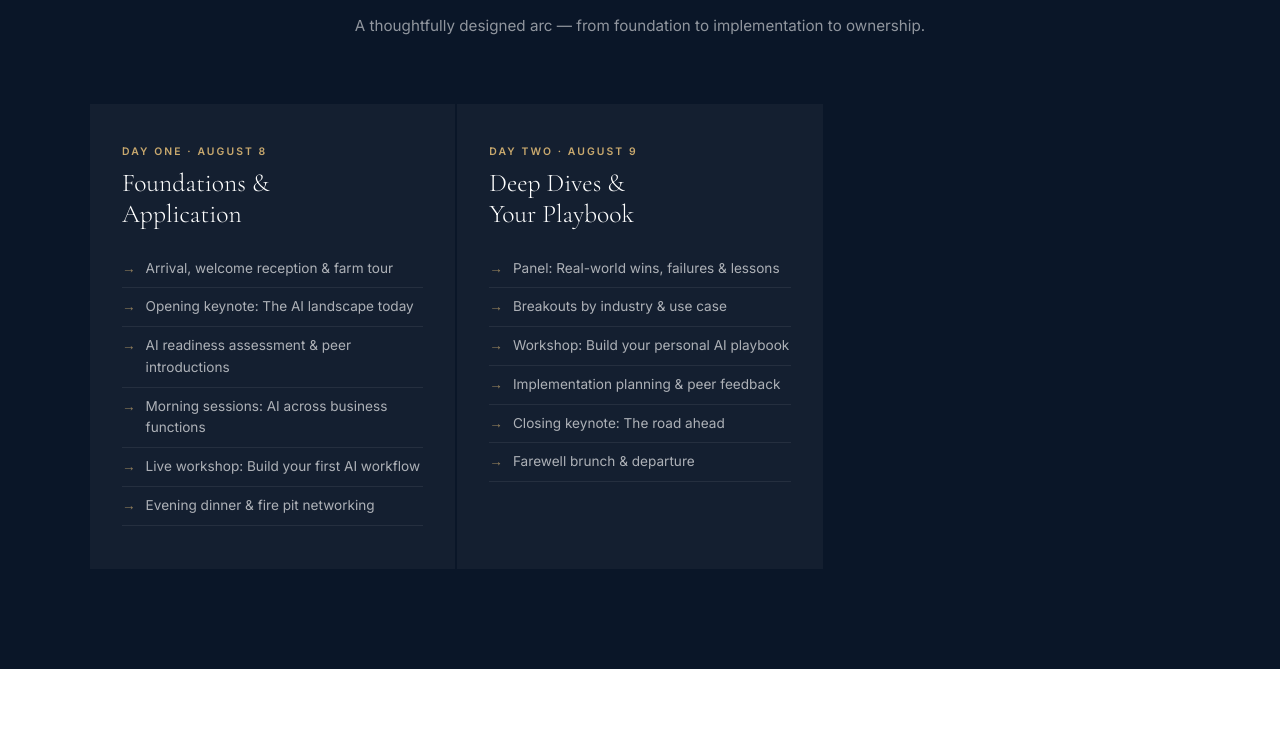
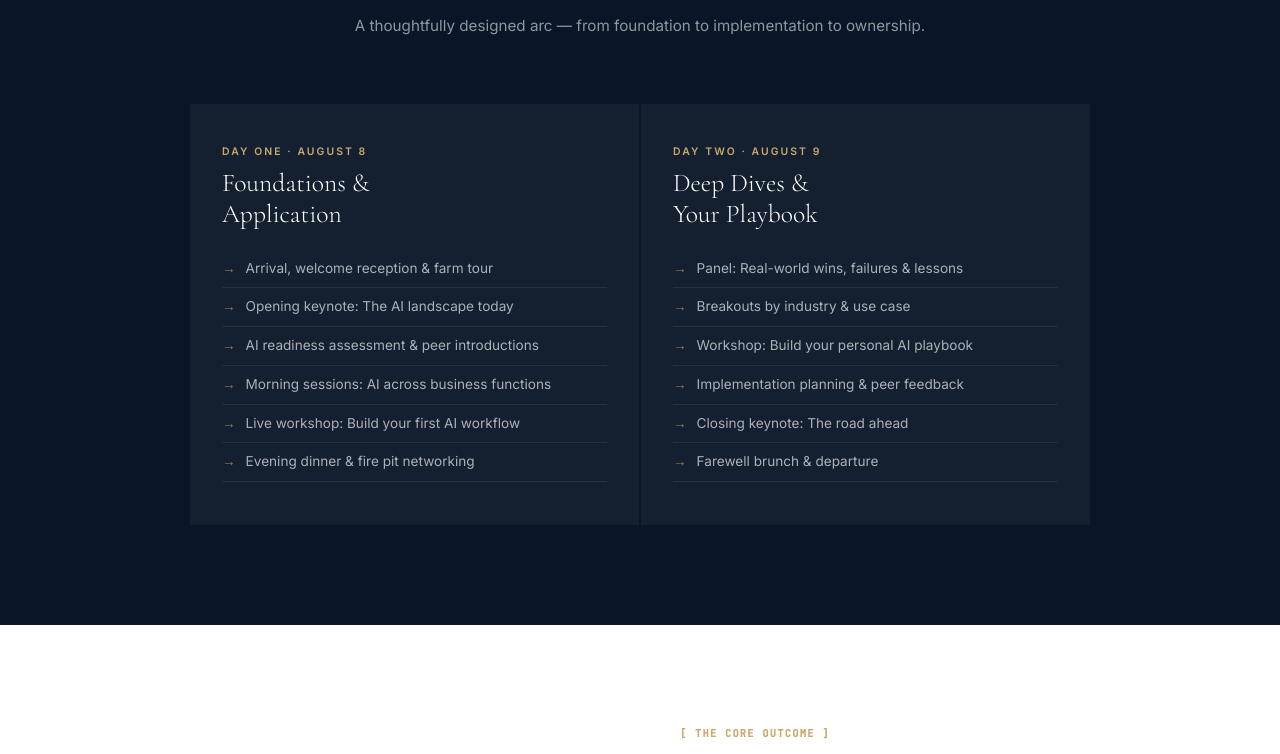
Before and after one commit to bradleyparnell/riversidefarm, a website: page ai-summit/index.html in a window 1280 px wide. Shown: the part 3019-3773 px from the top of the page. Drawn offline with nearby package versions, Linux system fonts and the light colour scheme.

Commit message:
Center 2-day agenda cards, confirm image fixes

```diff
--- a/ai-summit/index.html
+++ b/ai-summit/index.html
@@ -547,9 +547,12 @@
     .agenda .section-header p { color: rgba(255,255,255,0.6); }
     .agenda-days {
       display: grid;
-      grid-template-columns: repeat(3, 1fr);
+      grid-template-columns: repeat(2, 1fr);
       gap: 2px;
       margin-top: 16px;
+      max-width: 900px;
+      margin-left: auto;
+      margin-right: auto;
     }
     .agenda-day {
       background: rgba(255,255,255,0.04);
```
